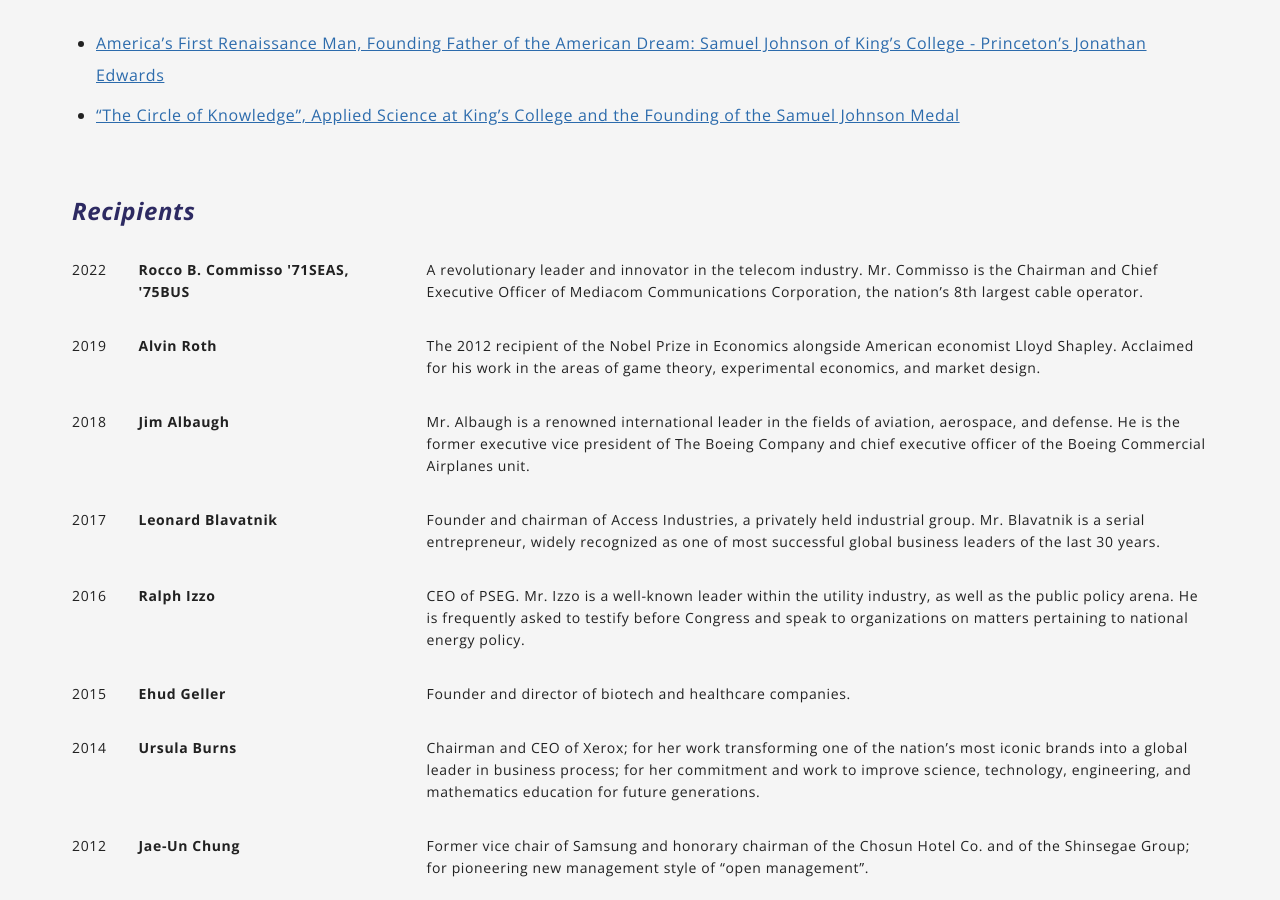
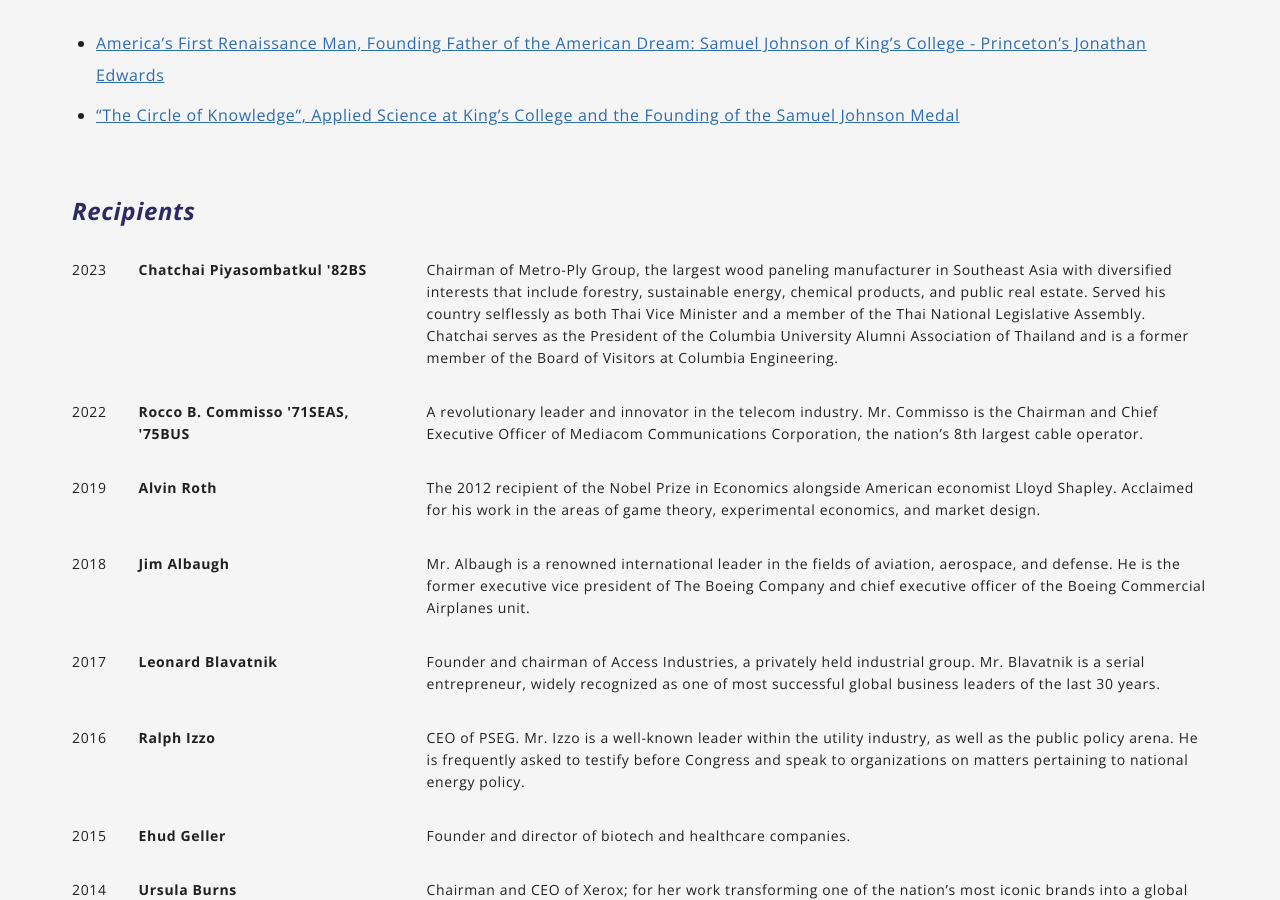
Before and after one commit to ceaa-online/ceaa-online.github.io, a Jekyll site: the page built from awards/johnson-medal.md, in a window 1280 px wide and 900 px high, scrolled down 1092 px. Built offline with Jekyll 4.4.1, drawn with Linux system fonts in a browser that asks for light colours.

Commit message:
Adds 2023 award winner bios

```diff
--- a/_data/awards/egleston-medal.yml
+++ b/_data/awards/egleston-medal.yml
@@ -15,6 +15,9 @@
   concurrence of the Dean of the Fu Foundation School of Engineering and Applied Science. The recipient must be a
   graduate of the School of Engineering and Applied Science.
 recipients:
+  - year: 2023
+    name: Anne Kiremidjian '72SEAS
+    description: Anne's research in the development of probabilistic seismic hazard mapping methods has improved the safety and resilience of our society. Spearheading the development of wireless sensors and algorithms for structure monitoring and damage detection, Kiremidjian's contributions to earthquake engineering has advanced our understanding of seismic hazards and their effect on our built environment.
   - year: 2022
     name: Jamey Barbas '81BC, '83SEAS
     description: Jamey designed and spearheaded the replacement of the Tappan Zee Bridge in New York with the Governor Mario M. Cuomo Bridge—undertaking one of the largest bridge projects in the United States.
--- a/_data/awards/johnson-medal.yml
+++ b/_data/awards/johnson-medal.yml
@@ -27,6 +27,9 @@
   - ["The Circle of Knowledge", Applied Science at King's College and the Founding of the Samuel Johnson Medal](../assets/pdfs/The Circle of Knowledge.pdf){:target="_blank"}
 
 recipients:
+  - year: 2023
+    name: Chatchai Piyasombatkul '82BS
+    description: Chairman of Metro-Ply Group, the largest wood paneling manufacturer in Southeast Asia with diversified interests that include forestry, sustainable energy, chemical products, and public real estate. Served his country selflessly as both Thai Vice Minister and a member of the Thai National Legislative Assembly. Chatchai serves as the President of the Columbia University Alumni Association of Thailand and is a former member of the Board of Visitors at Columbia Engineering.
   - year: 2022
     name: Rocco B. Commisso '71SEAS, '75BUS
     description: A revolutionary leader and innovator in the telecom industry. Mr. Commisso is the Chairman and Chief Executive Officer of Mediacom Communications Corporation, the nation’s 8th largest cable operator.
--- a/_data/awards/pupin-medal.yml
+++ b/_data/awards/pupin-medal.yml
@@ -18,6 +18,9 @@
   Science or must have otherwise been affiliated with Columbia University in some capacity such as a student, fellow,
   resident, faculty member, or visiting faculty member for at least one academic year.
 recipients:
+  - year: 2023
+    name: Norbert Hirschhorn '58CC, '62VP&S
+    description: Dr. Norbert Hirschhorn is best known for his groundbreaking development of Oral Rehydration Therapy, saving an estimated 50 million lives worldwide. He has served as President of the Child Health Foundation, published a number of learned articles and books, and advocated for free and open access of published scientific work to all, promulgating science, education, and the role of science in public policy throughout his life's work.
   - year: 2022
     name: Dr. Brian Greene
     description: Professor Greene is the Director of Columbia’s Center for Theoretical Physics and a Professor of Mathematics and Physics. Dr. Green’s research focuses on high energy nuclear/particle physics.  He is world-renowned for his numerous innovative discoveries ranging from the fields of superstring theory to spatial topology change. Professor Greene’s latest book, Until the End of Time, focuses on understanding the Universe, deep time, and humanity’s search for purpose.
```
Also changed, not shown: Gemfile.lock.
